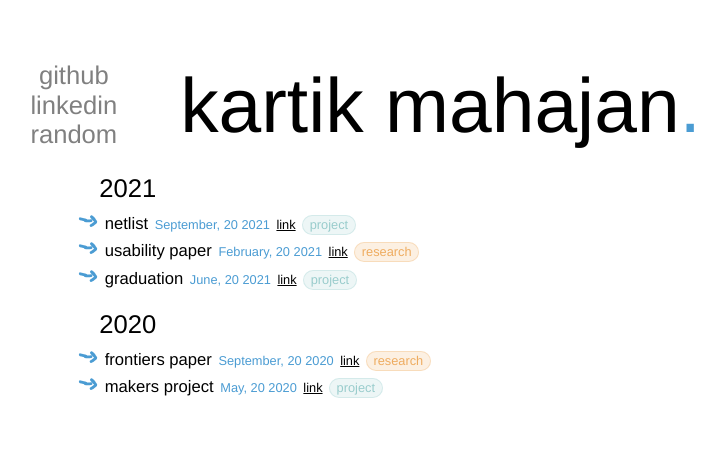
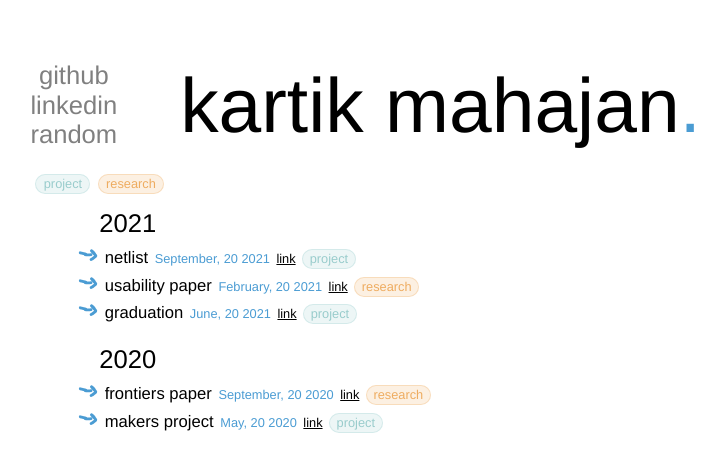
Before and after one commit to KartikM123/kartikdotcom, a React (Create React App) app in the folder website/: page / in a window 1280 px wide. Shown: the top 472 px of the page, without its empty margins (279-1004 px from the left). Built offline with nearby package versions, Linux system fonts and the light colour scheme.

Commit message:
little qol updatE

```diff
--- a/website/src/Components/HomePage/BodyComponent/BodyComponet.tsx
+++ b/website/src/Components/HomePage/BodyComponent/BodyComponet.tsx
@@ -1,6 +1,7 @@
 import { Component } from "react";
 import { YearListManagerComponent } from "./YearListManager";
 import '../../StyleSheets/BodyStyles/Body.css';
+import '../../StyleSheets/Tags.css';
 import React from "react";
 import { IActivitiesStruct, IEventsStruct } from "../../Utils/Interfaces/IActivities";
 import {default as ActivitiesJson} from "../../../Static/activities.json";
@@ -13,9 +14,10 @@ interface BodyProps
 interface BodyState
 {
     activities: IActivitiesStruct;
-    tagFilters: string [];
+    tagFilter: string;
 }
 
+const knownTags = ["project", "research"]
 
 export class BodyComponent extends Component<BodyProps, BodyState>
 {
@@ -27,7 +29,7 @@ export class BodyComponent extends Component<BodyProps, BodyState>
         let dummyActivities: IActivitiesStruct = {version: "", projects: [dummy]};
         this.state = {
             activities: dummyActivities,
-            tagFilters: []
+            tagFilter: ""
         }
 
         this.toggleSearch = this.toggleSearch.bind(this);
@@ -45,11 +47,11 @@ export class BodyComponent extends Component<BodyProps, BodyState>
 
     toggleSearch(tag: string)
     {
-        if (this.state.tagFilters.includes(tag)){
+        if (this.state.tagFilter == tag){
             this.setState(() => {
                 return {
                     activities: ActivitiesJson,
-                    tagFilters: []
+                    tagFilter: ""
                 };
             });
             return;
@@ -63,22 +65,43 @@ export class BodyComponent extends Component<BodyProps, BodyState>
             }
         })
 
-        var newTagFilters: string[] = this.state.tagFilters;
-        newTagFilters.push(tag);
-
         this.setState(() => {
             return {
                 activities: test,
-                tagFilters: newTagFilters
+                tagFilter: tag
             };
         });
+    }
+
+    tagClickProxy(tag:string) {
+        return (() => {this.toggleSearch(tag)});
+    }
+
+    generateTags()
+    {
+        var e = [];
+        console.log(this.state.tagFilter + "ASdva")
+
+        for (var t in knownTags) {
+            var tag = knownTags[t];
+            if (this.state.tagFilter == "" || this.state.tagFilter == tag) {
+                var tagClassName = tag + "Tag";
+                e.push(<p className={tagClassName + " genericTag"} onClick={this.tagClickProxy(tag)}> {tag} </p>)
+            }
+        }
+
+        return e;
     }
 
     render()
     {
         console.log(this.state.activities);
+        var tagsGenerated = this.generateTags();
         return(
             <div className = "body">
+                <div>
+                    {tagsGenerated}
+                </div>
                 <YearListManagerComponent activities={this.state.activities} toggleSearch={this.toggleSearch} />
             </div>
         );
```
